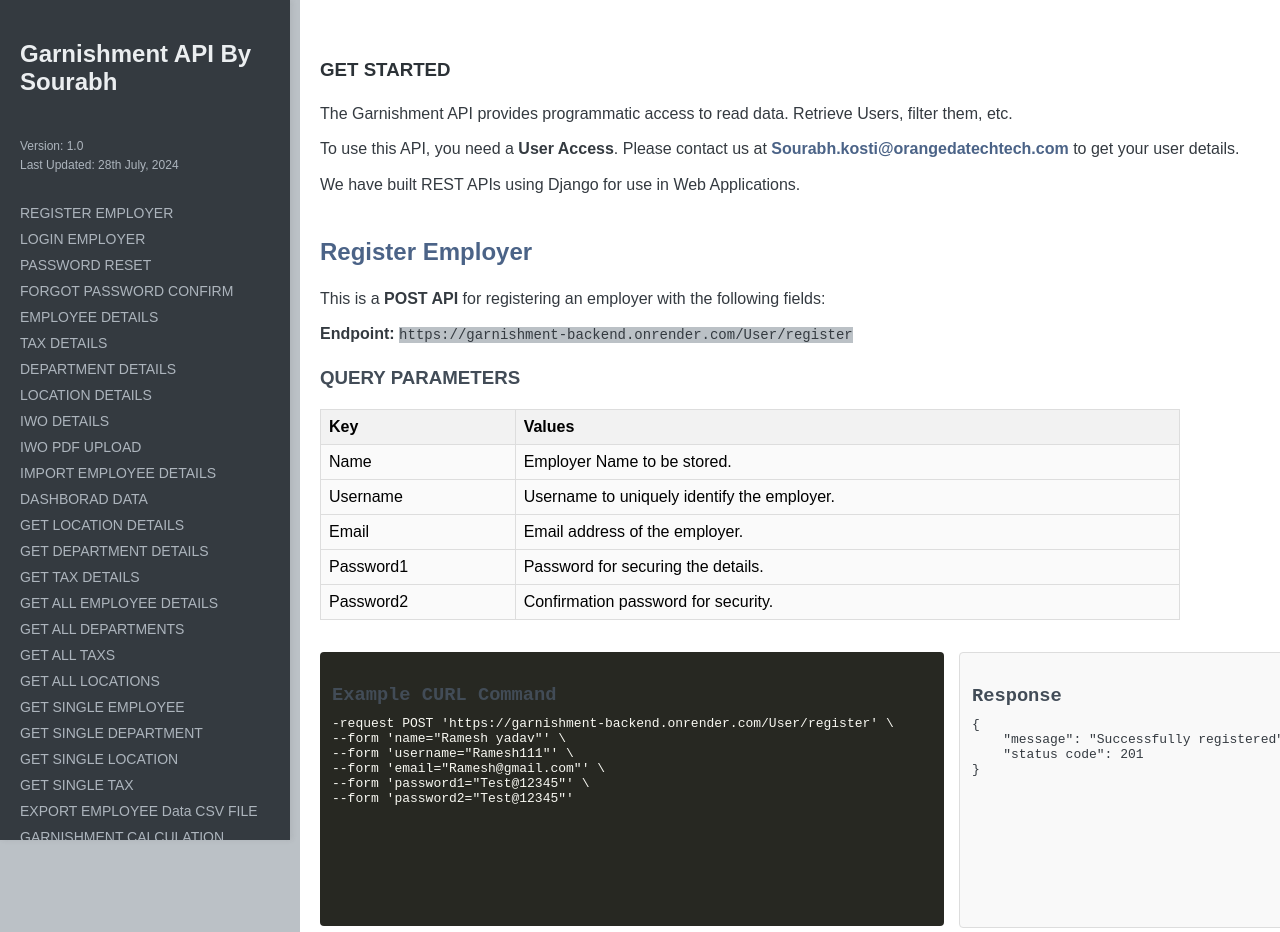
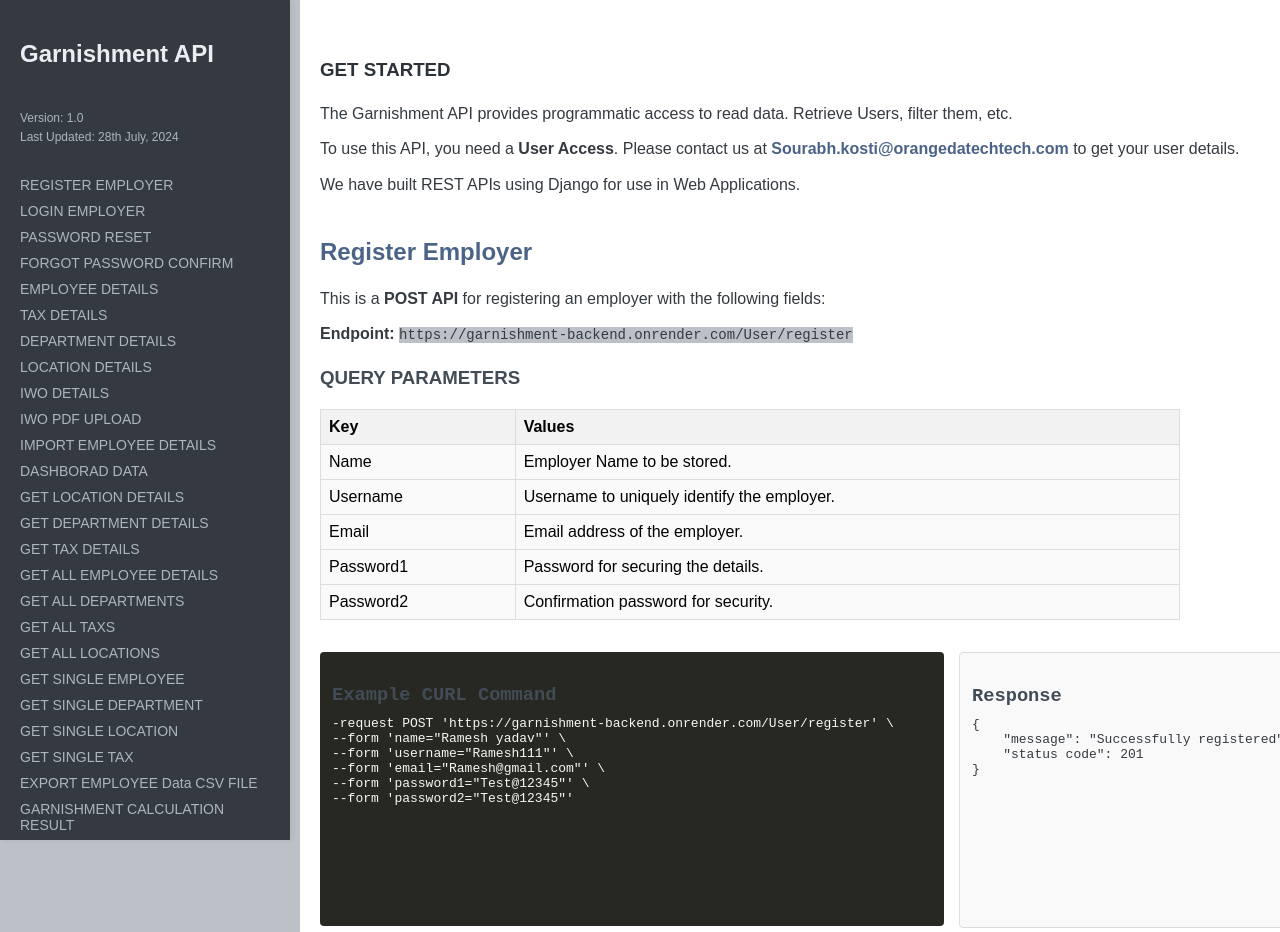
Before and after one commit to RJ-git8585/API-Document, a plain HTML site: page index.HTML in a window 1280 px wide. Shown: the top 932 px of the page. Drawn offline with Linux system fonts and the light colour scheme.

Commit message:
New Changes : Sourabh

```diff
--- a/index.HTML
+++ b/index.HTML
@@ -10,7 +10,7 @@
 </head>
 <body>
     <div class="sidebar">
-        <h2>Garnishment API By Sourabh</h2>
+        <h2>Garnishment API</h2>
         <br>
         <p>Version: 1.0</p>
         <p>Last Updated: 28th July, 2024</p>
```
